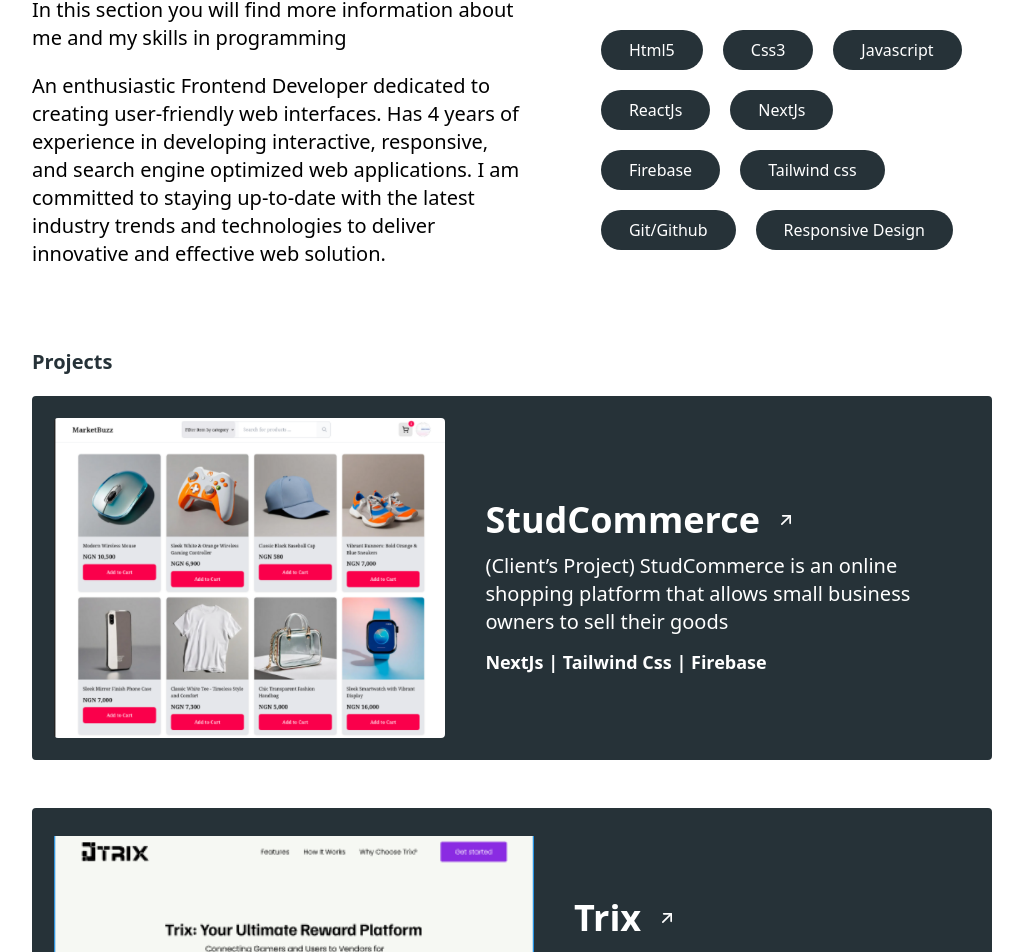
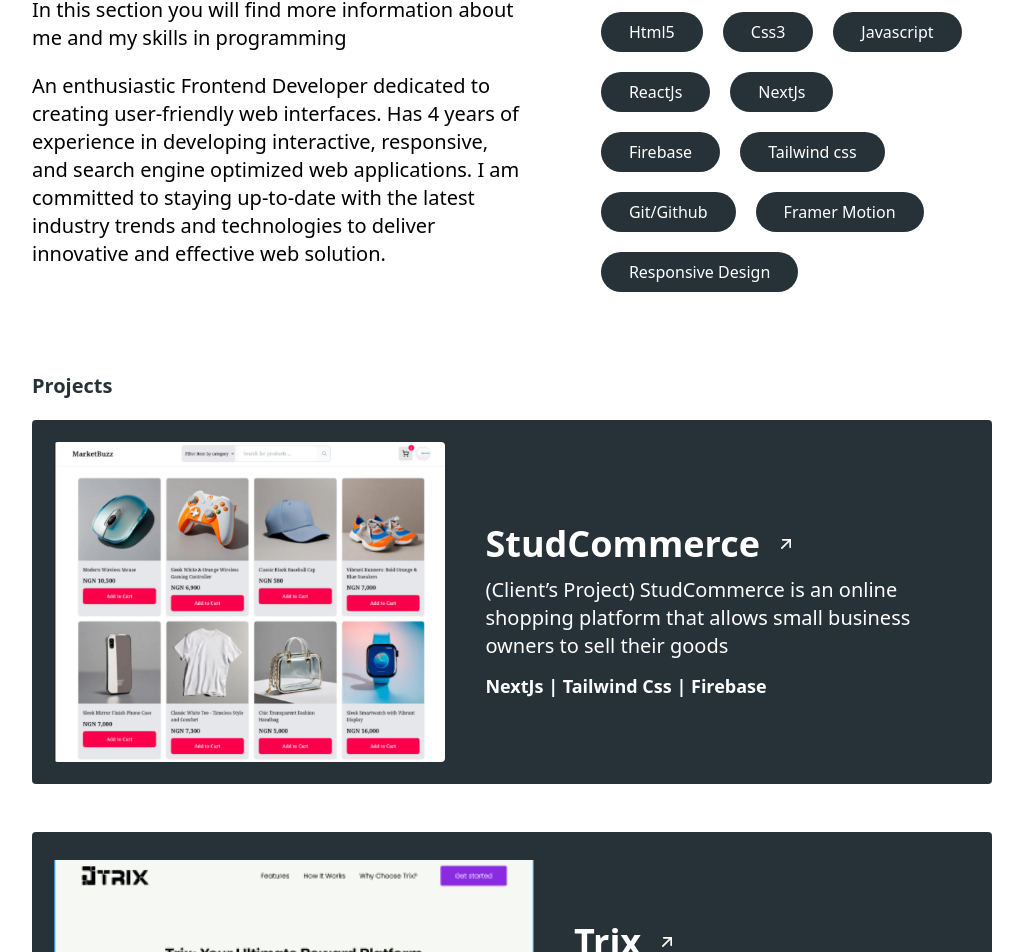
Before and after one commit to 545466/My_Portifolio, a React (Vite) app: page / in a window 1280 px wide. Shown: the part 756-1708 px from the top of the page, without its empty margins (128-1151 px from the left). Built offline with nearby package versions, Linux system fonts and the light colour scheme.

Commit message:
add Trix project

```diff
--- a/src/Component/Section.jsx
+++ b/src/Component/Section.jsx
@@ -22,6 +22,7 @@ const Section = () => {
     "Firebase",
     "Tailwind css",
     "Git/Github",
+    "Framer Motion",
     "Responsive Design",
   ];
   return (
```
